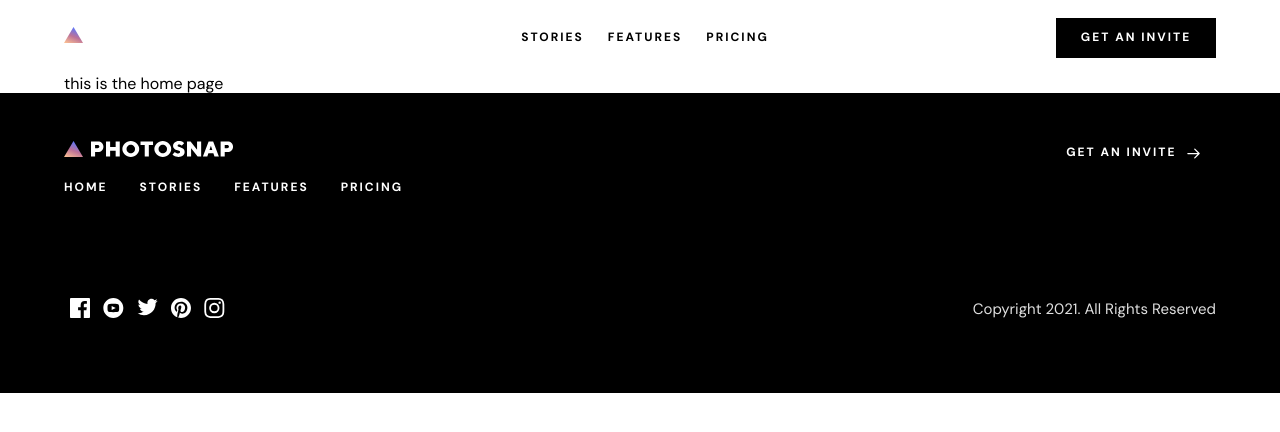
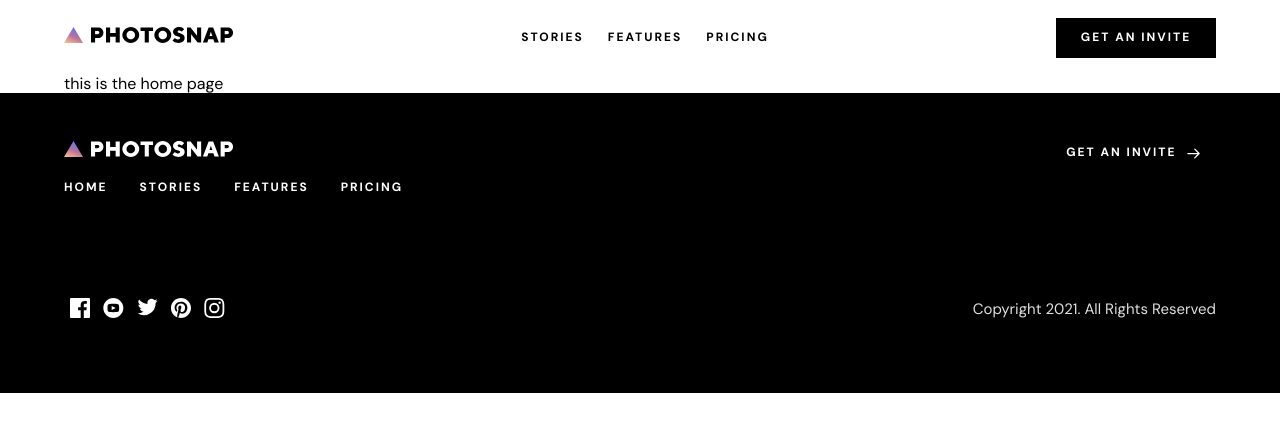
Before and after one commit to chungleee/photosnap, a Next.js app: page / in a window 1280 px wide. Shown: the top 432 px of the page. Built offline with nearby package versions, Linux system fonts and the light colour scheme.

Commit message:
default fill & accept fill as prop

```diff
--- a/components/Icons/Logo/Logo.js
+++ b/components/Icons/Logo/Logo.js
@@ -6,7 +6,7 @@ const Logo = ({ fill }) => {
 			width='170'
 			height='16'
 			viewBox='0 0 170 16'
-			fill='none'
+			fill={fill || '#000'}
 			xmlns='http://www.w3.org/2000/svg'
 		>
 			<path
```
